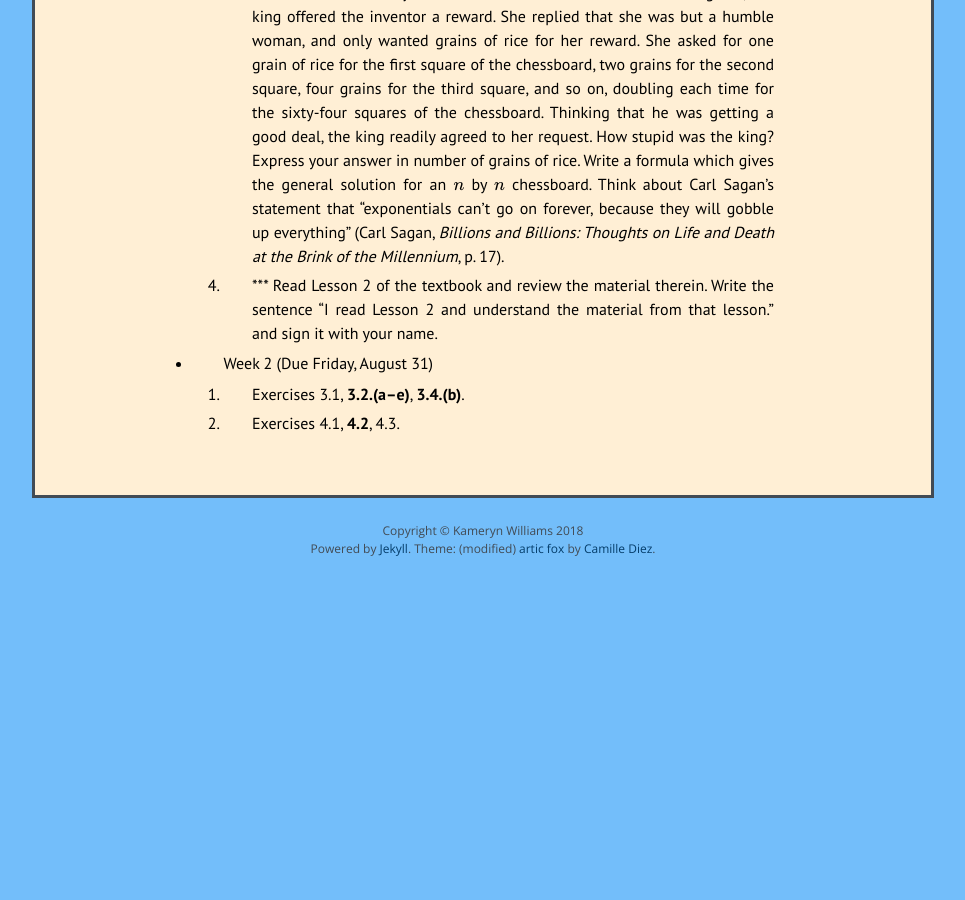
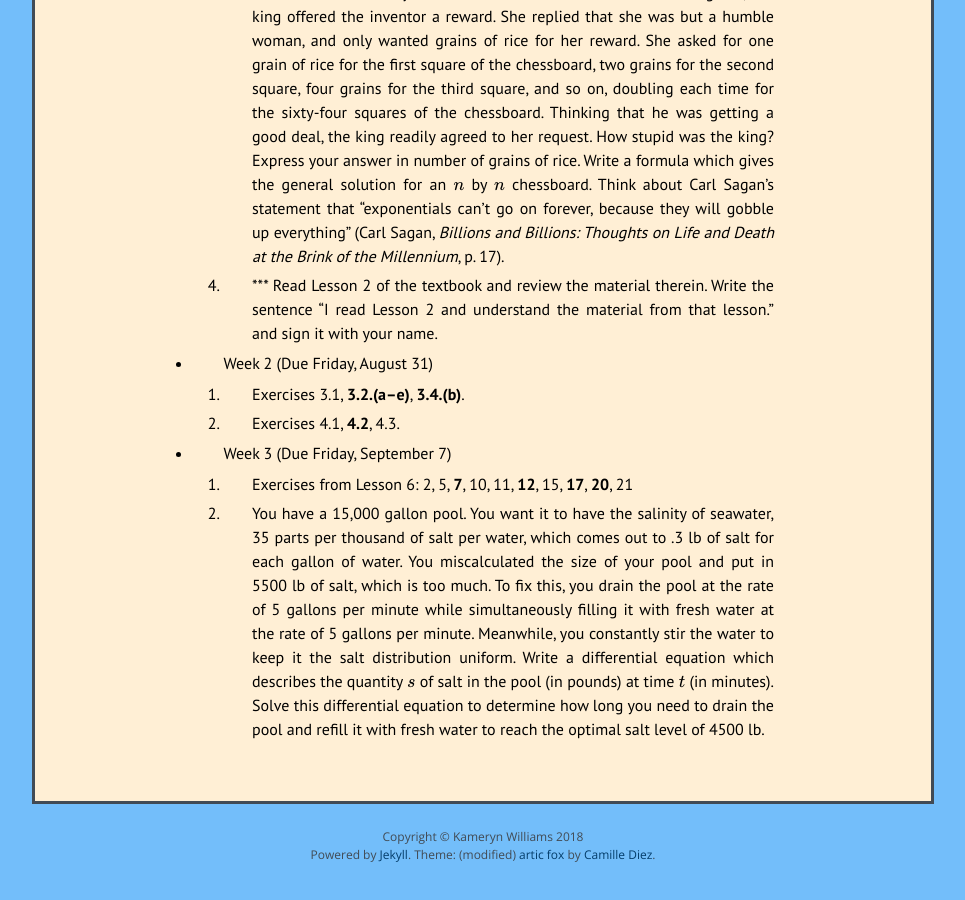
Before and after one commit to kamerynjw/kamerynjw.github.io, a Jekyll site: the page built from teaching/2018/math302.md, in a window 1280 px wide and 900 px high, scrolled down 764 px. Shown: the whole window, without its empty margins (157-1122 px from the left). Built offline with Jekyll 4.4.1, drawn with Linux system fonts in a browser that asks for light colours; nearby versions of some CDN libraries; formulas are drawn with MathJax 3; before the commit the page ends 1358 px from its top, so only the background shows below that.

Commit message:
added week 3 homework for 302

```diff
--- a/teaching/2018/math302.md
+++ b/teaching/2018/math302.md
@@ -41,3 +41,10 @@ I will grade from among the bolded or starred problems.
     1. Exercises 3.1, **3.2.(a–e)**, **3.4.(b)**.
 
     2. Exercises 4.1, **4.2**, 4.3.
+
+
+* Week 3 (Due Friday, September 7)
+
+    1. Exercises from Lesson 6: 2, 5, **7**, 10, 11, **12**, 15, **17**, **20**, 21
+
+    2. You have a 15,000 gallon pool. You want it to have the salinity of seawater, 35 parts per thousand of salt per water, which comes out to .3 lb of salt for each gallon of water. You miscalculated the size of your pool and put in 5500 lb of salt, which is too much. To fix this, you drain the pool at the rate of 5 gallons per minute while simultaneously filling it with fresh water at the rate of 5 gallons per minute. Meanwhile, you constantly stir the water to keep it the salt distribution uniform. Write a differential equation which describes the quantity $s$ of salt in the pool (in pounds) at time $t$ (in minutes). Solve this differential equation to determine how long you need to drain the pool and refill it with fresh water to reach the optimal salt level of 4500 lb.
```
